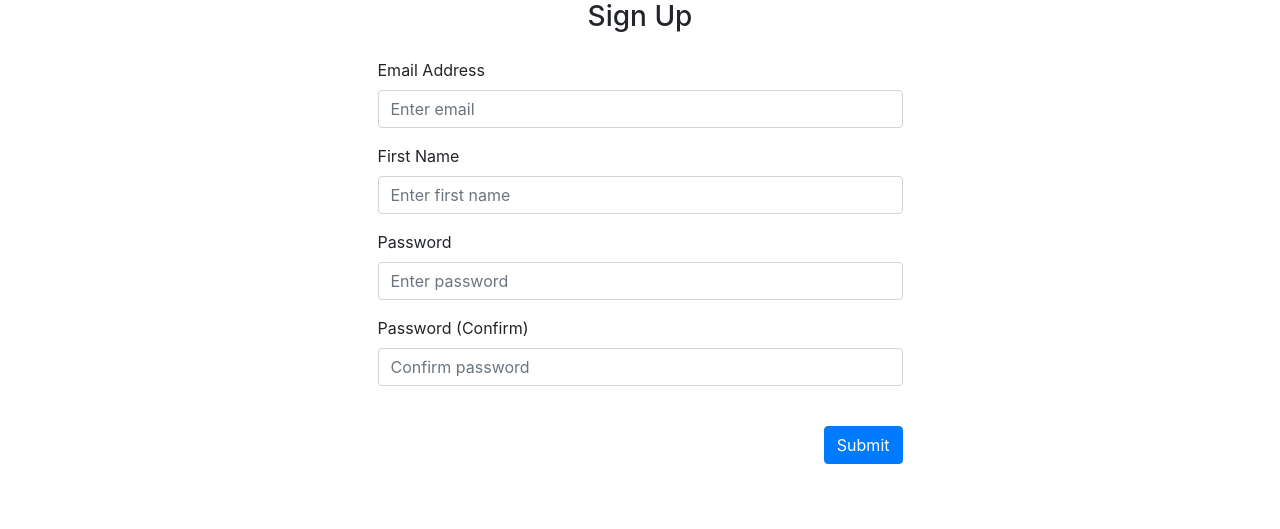
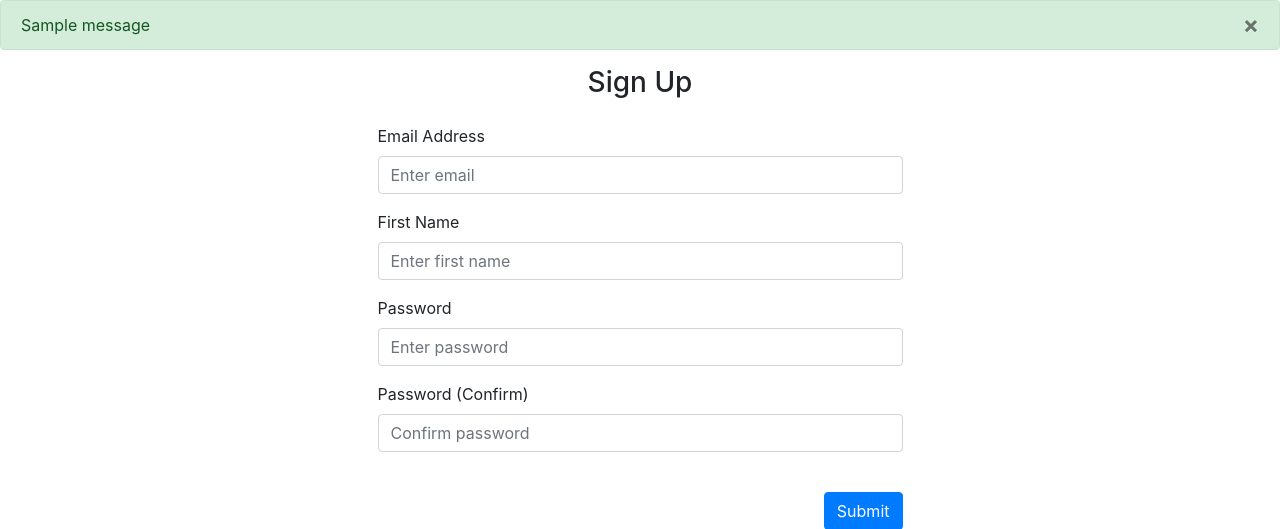
Before and after one commit to Chaapppp/Create-a-website-with-Flask, a Flask app: page /sign-up in a window 1280 px wide. Shown: the part 56-585 px from the top of the page. Run offline with Flask 3, Linux system fonts and the light colour scheme; one stand-in notice (Sample message) is shown; some libraries are stand-ins or nearby versions.

Commit message:
alert-success

```diff
--- a/website/templates/base.html
+++ b/website/templates/base.html
@@ -46,6 +46,14 @@
               <span aria-hidden="true">&times;</span>
             </button>
           </div>
+        {% else %}
+          <!-- Display success messages with a close button -->
+          <div class="alert alert-success alter-dismissable fade show" role="alert">
+            {{ message }}
+            <button type="button" class="close" data-dismiss="alert">
+              <span aria-hidden="true">&times;</span>
+            </button>
+          </div>
         {% endif %}
       {% endfor %}
     {% endif %} {% endwith %}
```
